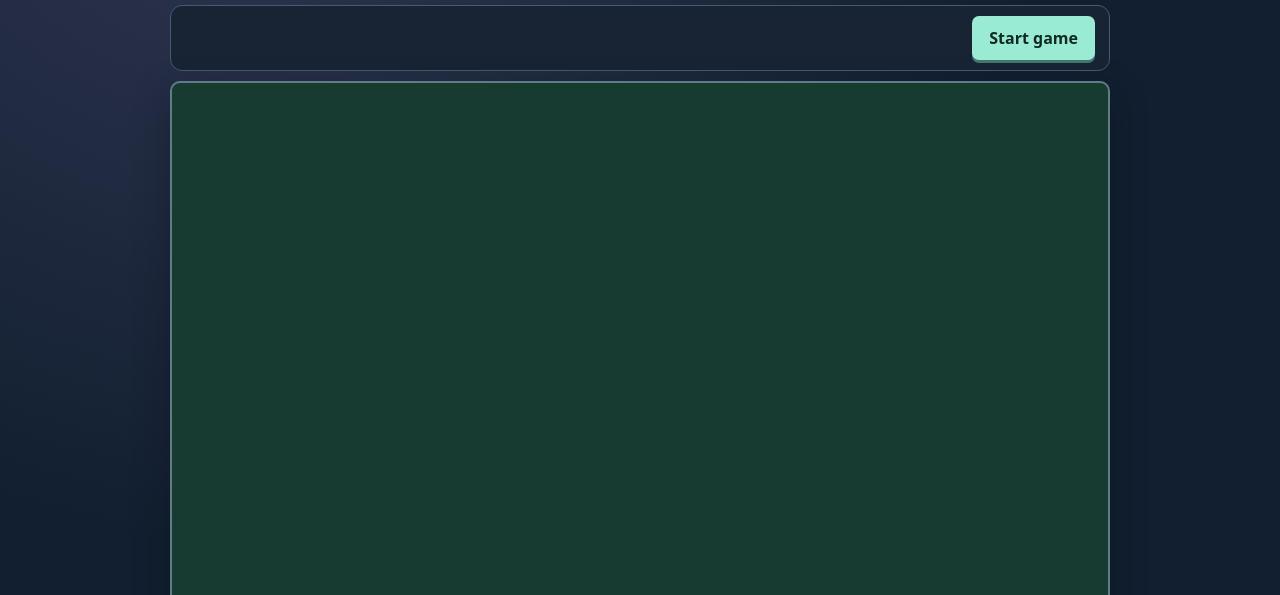
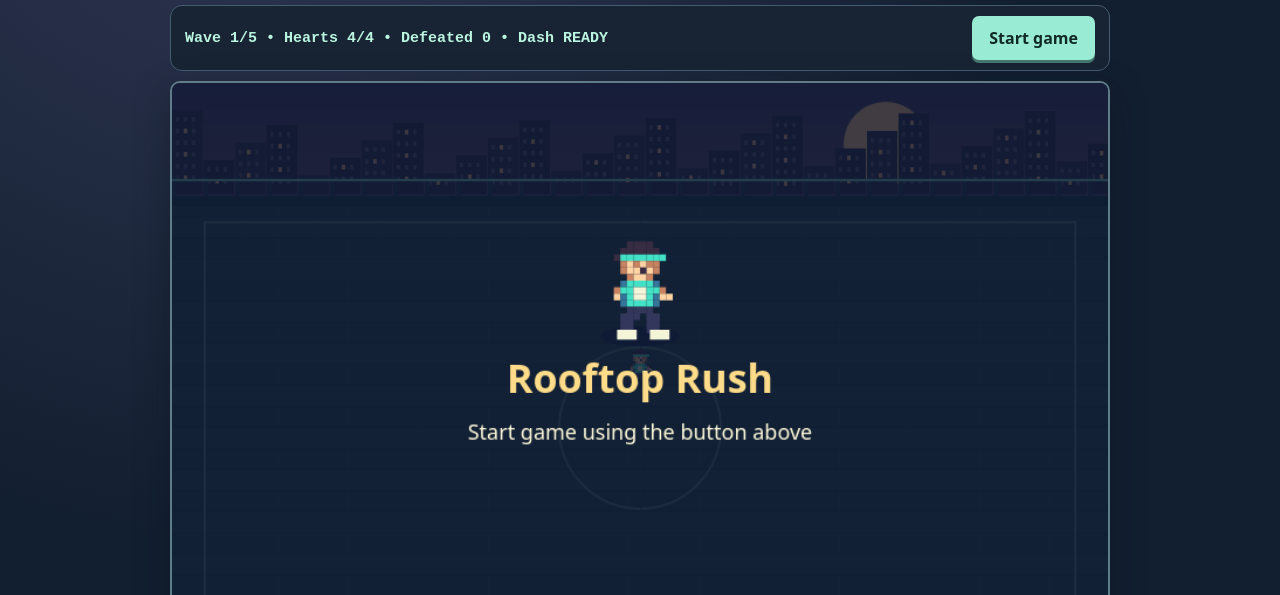
Before and after one commit to jakacvijanovic/coil-sdg3-gallery, a plain HTML site: page game.html in a window 1280 px wide. Shown: the part 205-800 px from the top of the page. Drawn offline with Linux system fonts and the light colour scheme.

Commit message:
Bundle original runner and rooftop artwork into the game

```diff
--- a/game.html
+++ b/game.html
@@ -6,7 +6,62 @@
 <script>
 const canvas=document.querySelector('canvas'),ctx=canvas.getContext('2d'),hud=document.querySelector('#hud'),start=document.querySelector('#start'),notice=document.querySelector('#notice');
 const W=canvas.width,H=canvas.height,keys=new Set(),held=new Map(),tau=2*Math.PI;
-</script><script src="arena-art.js"></script><script>
+// Original pixel sprites for the rooftop arena. Each cell is one pixel.
+const palette = {o:'#102039',h:'#382c42',s:'#c78362',l:'#ffd3a2',b:'#347699',t:'#43e1c5',w:'#f4f4d8',p:'#34375c',n:'#ef9a34',g:'#91e760',r:'#f05c64',y:'#ffda76'};
+const runner = [
+'     hhhh     ',
+'    hhhhhho   ',
+'   httttttto  ',
+'    slslss    ',
+'    sllhls    ',
+'     slls     ',
+'    bttttb    ',
+'   sttwwttso  ',
+'   lbtwwtbll  ',
+'    bttttb    ',
+'     pppp     ',
+'     pp pp    '];
+const burger = [
+'    nnnnnn    ',
+'  nnnynnnynn  ',
+' nnynnnynnnnn ',
+' nnnnnnnnnnnn ',
+' gggggggggggg ',
+'  rrrrwwwrrr  ',
+' hhhhhoohhhhh ',
+'  yyyyyyyyyy  ',
+'  nnnnnnnnnn  '];
+function pixels(rows,x,y,size){
+ rows.forEach((row,i)=>[...row].forEach((c,j)=>{if(palette[c]){ctx.fillStyle=palette[c];ctx.fillRect(Math.round(x+j*size),Math.round(y+i*size),size,size)}}));
+}
+function hero(x,y,scale,walking=false){
+ const step=walking?Math.sin(elapsed*17)*1.7:0;
+ ctx.save();ctx.translate(Math.round(x),Math.round(y));ctx.scale(scale,scale);
+ ctx.fillStyle='#0b153777';ctx.beginPath();ctx.ellipse(0,12,12,3,0,0,tau);ctx.fill();
+ pixels(runner,-14,-17,2);
+ for(const side of [-1,1]){const leg=side*step;ctx.fillStyle=palette.p;ctx.fillRect(side*4-2,5+leg,4,6);ctx.fillStyle=palette.w;ctx.fillRect(side*5-2,10+leg,6,3)}
+ ctx.restore();
+}
+function enemy(f){
+ const z=f.boss?4:2;pixels(burger,f.x-7*z,f.y-5*z+Math.sin(elapsed*5+f.phase)*1.4,z);
+ if(f.boss){ctx.fillStyle='#ffe36e';ctx.fillRect(f.x-10,f.y-26,20,4);for(const x of [-10,-2,6])ctx.fillRect(f.x+x,f.y-30,4,6)}
+}
+function makeCourt(){
+ const layer=document.createElement('canvas');layer.width=W;layer.height=H;const c=layer.getContext('2d');
+ const sky=c.createLinearGradient(0,0,0,H);sky.addColorStop(0,'#39345c');sky.addColorStop(.38,'#825071');sky.addColorStop(1,'#283d55');c.fillStyle=sky;c.fillRect(0,0,W,H);
+ c.fillStyle='#ffc684';c.beginPath();c.arc(610,52,36,0,tau);c.fill();
+ for(let i=0;i<32;i++){const x=i*27,y=23+(i*43%58);c.fillStyle=i%2?'#222740':'#2b2c48';c.fillRect(x,y,26,95-y);for(let j=0;j<3;j++)for(let k=y+6;k<85;k+=10){c.fillStyle=(i+j+k)%4===0?'#e8ae81':'#56506c';c.fillRect(x+3+j*7,k,3,4)}}
+ c.fillStyle='#1c3842';c.fillRect(0,96,W,H-96);
+ for(let y=97;y<H;y+=18){c.fillStyle=(y%36===7)?'#24434a':'#234049';c.fillRect(0,y,W,17);for(let x=(y%36===7)?0:30;x<W;x+=60){c.fillStyle='#294850';c.fillRect(x,y,1,17)}}
+ c.strokeStyle='#557775';c.lineWidth=2;c.strokeRect(28,119,W-56,H-147);c.beginPath();c.arc(W/2,295,69,0,tau);c.stroke();c.fillRect(W/2,119,1,H-147);
+ for(let x=0;x<W;x+=27){c.fillStyle='#243348';c.fillRect(x,79,4,22)}c.fillStyle='#70cab5';c.fillRect(0,82,W,2);c.fillStyle='#152e3a';c.fillRect(0,97,W,8);
+ return layer;
+}
+const court=makeCourt();
+let sparks=[];
+function burst(x,y,color){for(let i=0;i<9;i++){const a=i*tau/9; sparks.push({x,y,vx:Math.cos(a)*75,vy:Math.sin(a)*75,color,life:.32})}}
+function drawSparks(){for(const s of sparks){ctx.globalAlpha=Math.min(1,s.life*4);ctx.fillStyle=s.color;ctx.fillRect(s.x,s.y,3,3)}ctx.globalAlpha=1}
+
 let dashTime=0,dashWait=0,heading={x:1,y:0},walking=false;
 function dash(){if(mode!=='play'||dashWait>0)return;dashTime=.18;dashWait=3;invul=Math.max(invul,.22);burst(p.x,p.y,'#8fffe0')}
 document.querySelector('#dash').onclick=dash;
```
